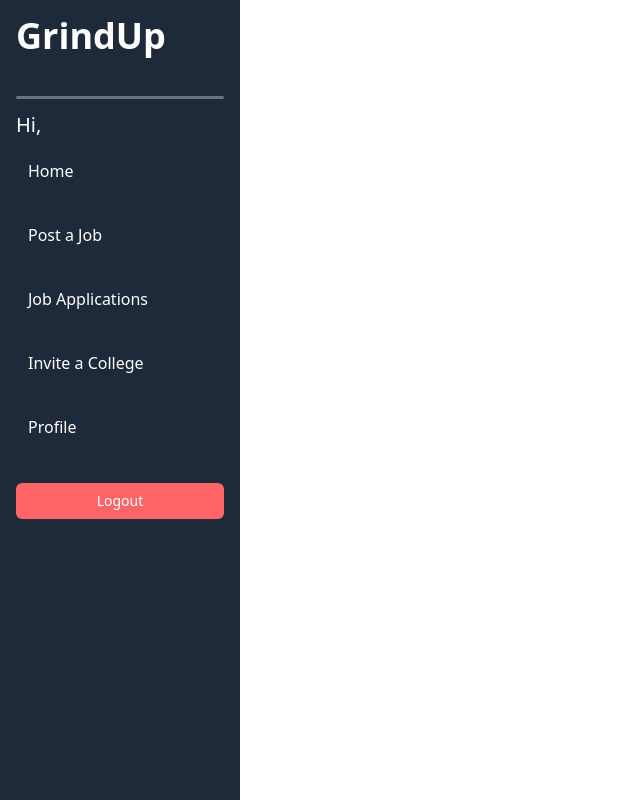
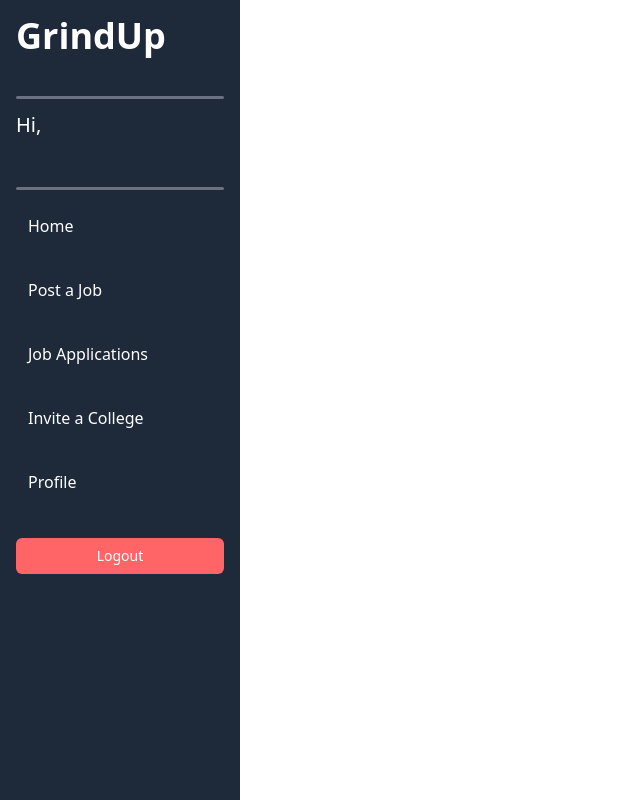
Before and after one commit to Meezan-PredatorX/GrindUp, a Next.js app: page /dashboard/company in a window 1280 px wide. Shown: the whole page, without its empty margins (0-640 px from the left). Built offline with nearby package versions, Linux system fonts and the light colour scheme; no server answers.

Commit message:
fixed sidebar padding near navlinks

```diff
--- a/app/dashboard/layout.tsx
+++ b/app/dashboard/layout.tsx
@@ -22,7 +22,7 @@ export default function DashboardLayout({
   return (
     <div className={`w-full min-h-screen flex overflow-hidden ${poppins.variable}`}>
       <Sidebar />
-      <main className="ml-60 p-6 flex-1 overflow-y-auto">{children}</main>
+      <main className="p-6 flex-1 overflow-y-auto md:ml-60 ">{children}</main>
     </div>
   );
 }
--- a/components/Sidebar.tsx
+++ b/components/Sidebar.tsx
@@ -67,6 +67,7 @@ export default function Sidebar() {
                <p className="text-sm">{user?.email}</p>
             </div>
          </div>
+         <div className="mt-10 mb-3 w-full h-[3px] rounded bg-gray-500"></div>
          <nav>
             <ul className="flex flex-col w-full gap-4">
                {
```
